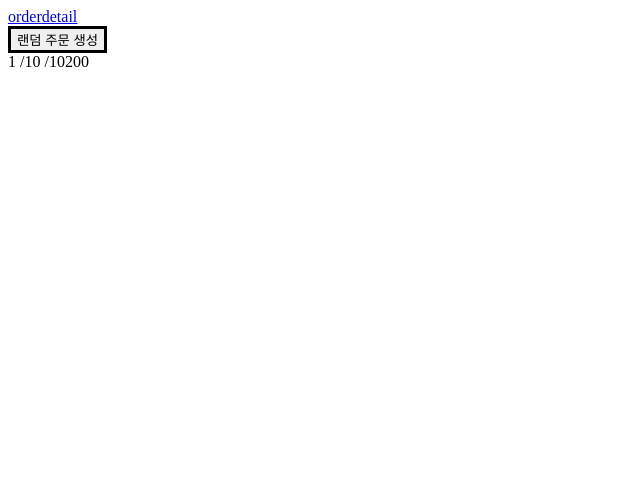
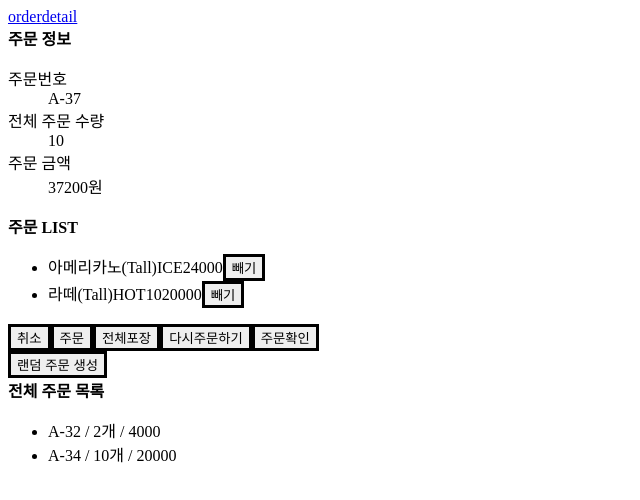
Before and after one commit to james-yang-dev/cafe-study, a React (Create React App) app: page /detail in a window 1280 px wide. Shown: the top 500 px of the page, without its empty margins (0-640 px from the left). Built offline with nearby package versions, Linux system fonts and the light colour scheme.

Commit message:
[feature/requirementAnalysis] 기능 분석 및 뼈대작성

```diff
--- a/src/features/detail/OrderDetail.js
+++ b/src/features/detail/OrderDetail.js
@@ -5,7 +5,35 @@ import { Button } from '../../components';
 import { getNextOrderId, orderListState } from '../../store';
 import { randomNumber } from '../../util/number'
 
+// TODO : 주문번호 INDEX + 1 (주문 상세로 이동하는 경우에는 유지)
+// TODO : 주문 목록에서 삭제
+// TODO : 주문 전체 수량, 가격 구하기
+// TODO : 주문 LIST 정보
+// TODO : 주문 내역 확인 경우 / 주문 상태인 경우에 따른 버튼, 항목 변경
+// TODO : 전체 포장 (전체 선택)
+// TODO : 다시 주문 하기 (주문 페이지로 이동, 이전 주문 데이터 불러오기)
+// TODO : store : recoil
+// TODO : styled
+// TODO : 더미데이터 > API
+
 export function OrderDetail() {
+  const userOrderList = [
+    {
+      "orderName": "아메리카노(Tall)",
+      "isIce": true,
+      "orderCount": 2,
+      "price": 4000,
+      "isTakeout": false,
+    },
+    {
+      "orderName": "라떼(Tall)",
+      "isIce": false,
+      "orderCount": 10,
+      "price": 20000,
+      "isTakeout": false
+    },
+  ];
+
   const [orders, setOrders] = useRecoilState(orderListState);
   const nextOrderId = useRecoilValue(getNextOrderId)
 
@@ -20,7 +48,39 @@ export function OrderDetail() {
     setOrders((orders) => [...orders, newOrder])
   }
 
-  const buttonText = '랜덤 주문 생성'
+  const handleCancel = () => {
+    if(window.confirm('주문을 취소하시겠습니까?')) {
+      console.log('취소 yes');
+    } else {
+      console.log('취소 no');
+    }
+  };
+
+  const handleOrder = () => {
+    console.log('주문');
+  }
+
+  const handleDelete = () => {
+    console.log('빼기');
+  };
+
+  const handleAllCheck = () => {
+    console.log('전체 포장');
+  };
+
+  const handleReorder = () => {
+    console.log('다시 주문 하기');
+  };
+
+  const handleConfirm = () => {
+    console.log('주문 확인');
+  }
+
+  const orderId = 'A-37';
+  const orderCount = 10;
+  const orderTotal = 37200;
+
+  const buttonText = '랜덤 주문 생성';
 
   return (
     <OrderDetailWrapper>
@@ -28,6 +88,44 @@ export function OrderDetail() {
       화면상 주문을 이곳에서 확인하고 주문 완료시에 리스트로 넘어가는 기능을 구현
       랜덤 주문 생성은 recoil 사용법을 가이드 함
       */}
+      <div>
+        <strong>주문 정보</strong>
+        <dl>
+          <dt>주문번호</dt>
+          <dd>{orderId}</dd>
+          <dt>전체 주문 수량</dt>
+          <dd>{orderCount}</dd>
+          <dt>주문 금액</dt>
+          <dd>{orderTotal}원</dd>
+        </dl>
+        <strong>주문 LIST</strong>
+        <ul>
+          {
+            userOrderList.map((item, index) => {
+              const name = item.orderName;
+              const isIce = item.isIce;
+              const price = item.price;
+              const count = item.orderCount;
+              const isTakeout = item.isTakeout;
+              return (
+                <li key={`user_order_${index}`}>
+                  <span>{name}</span>
+                  <span>{isIce ? 'ICE' : 'HOT'}</span>
+                  <span>{count}</span>
+                  <span>{price}</span>
+                  <Button onClick={handleDelete} text="빼기" />
+                  <span>{isTakeout}</span>
+                </li>
+              )
+            })
+          }
+        </ul>
+        <Button onClick={handleCancel} text="취소"/>
+        <Button onClick={handleOrder} text="주문"/>
+        <Button onClick={handleAllCheck} text="전체포장"/>
+        <Button onClick={handleReorder} text="다시주문하기"/>
+        <Button onClick={handleConfirm} text="주문확인"/>
+      </div>
       <Button onClick={handleRandomOrder} text={buttonText} />
     </OrderDetailWrapper>
   )
@@ -35,4 +133,4 @@ export function OrderDetail() {
 
 const OrderDetailWrapper = styled.div`
 
-`
+`;
--- a/src/features/detail/OrderList.js
+++ b/src/features/detail/OrderList.js
@@ -3,25 +3,62 @@ import React from 'react'
 import { useRecoilValue } from 'recoil';
 import { orderListState } from '../../store';
 
+// TODO : 주문 전체 목록 불러오기
+// TODO : 개별 주문 상태 변경 (완료 버튼 누를 경우 취소선 적용)
+// TODO : store : recoil
+// TODO : styled
+// TODO : 더미데이터 > API
+
 export function OrderList() {
+  const allOrderList = [
+    {
+      "orderCode": "A-32",
+      "orderCount": 2,
+      "totalPrice": 4000,
+      "isComplete": true
+    },
+    {
+      "orderCode": "A-34",
+      "orderCount": 10,
+      "totalPrice": 20000,
+      "isComplete": false
+    },
+  ]
   const orderList = useRecoilValue(orderListState);
   return (
     <OrderListWrapper>
+      <strong>전체 주문 목록</strong>
+      <ul>
+        {
+          allOrderList.map((item) => {
+            const code = item.orderCode;
+            const count = item.orderCount;
+            const isComplete = item.isComplete;
+            const totalPrice = item.totalPrice;
+            return (
+              // isComplete가 true면 취소선 처리
+              <li key={item.orderCode}>
+                {code} / {count}개 / {totalPrice}
+              </li>
+            )
+          })
+        }
+      </ul>
       {/*
       리스트를 처리하는 방식을 본인 스타일로 구현
       어떻게 바꿔도 상관 없음
       리코일 사용법을 위해 간단한 예시를 둠
        */}
-      {orderList.map(order => {
-        const { orderId, orderCount, orderPrice } = order
-        return (
-          <div key={orderId}>
-            {orderId} /
-            {orderCount} /
-            {orderPrice}
-          </div>
-        )
-      })}
+      {/*{orderList.map(order => {*/}
+      {/*  const { orderId, orderCount, orderPrice } = order*/}
+      {/*  return (*/}
+      {/*    <div key={orderId}>*/}
+      {/*      {orderId} /*/}
+      {/*      {orderCount} /*/}
+      {/*      {orderPrice}*/}
+      {/*    </div>*/}
+      {/*  )*/}
+      {/*})}*/}
     </OrderListWrapper>
   )
 }
--- a/src/features/order/MenuList.js
+++ b/src/features/order/MenuList.js
@@ -2,8 +2,69 @@ import styled from '@emotion/styled';
 import React from 'react'
 import { useRecoilValue } from 'recoil';
 import { menuListState } from '../../store';
+import {Button} from "../../components";
+
+// TODO : 메뉴 HOT, ICE 선택 - Input Change
+// TODO : 주문 추가 - 없으면 메뉴에 추가, 있으면 해당 항목 item + 1
+// TODO : Filter (메뉴명, 메뉴 태그)
+// TODO : 검색 (메뉴명, 금액) - Input Change
+// TODO : store : recoil
+// TODO : styled
+// TODO : 더미데이터 > API
+
+// MEMO : 주문 정보 => store에 존재 해야함, 취소 버튼을 누르기 전까지 주문 정보 유지
 
 export function MenuList() {
+  const productList = {
+    'items': [
+      {
+        'productCode' : 'prd1',
+        'productPrice' : {
+          'size': {
+            'Tall': 3300,
+            'Grd': 4300,
+          }
+        },
+        'productName' : '아메리카노',
+        'productTag': [],
+      },
+      {
+        'productCode' : 'prd2',
+        'productPrice' : {
+          'size': {
+            'Tall': 5300,
+            'Grd': 6800,
+          }
+        },
+        'productName' : '바닐라라떼',
+        'productTag': ['Milk','우유'],
+      },
+      {
+        'productCode' : 'prd3',
+        'productPrice' : {
+          'size': {
+            'Tall': 4800,
+            'Grd': 6200
+          }
+        },
+        'productName' : '요거트',
+        'productTag': ['Milk','우유']
+      },
+    ],
+  };
+
+  const filterConditionList = ['Tall', 'Grd', 'ICE', 'Milk'];
+
+  const handleSearch = () => {
+    console.log('검색');
+  };
+
+  const handleFilter = (e) => (item) => {
+    console.log('필터');
+    console.log(e);
+    console.log(item);
+  };
+
   const menuList = useRecoilValue(menuListState);
   return (
     <MenuListWrapper>
@@ -13,16 +74,54 @@ export function MenuList() {
       리코일 사용법을 위해 간단한 예시를 둠
       분할이 필요하면 분할 할 것
        */}
-      {menuList.map(menu => {
-        const { menuId, menuName, menuSize, menuPrice } = menu
-        return (
-          <div key={menuId}>
-            {menuName} /
-            {menuSize} /
-            {menuPrice}
-          </div>
-        )
-      })}
+      <strong>메뉴 검색</strong>
+      <input type="text" id="searchKeyword" title="검색" />
+      <Button onClick={handleSearch} text="검색"/>
+      <strong>필터 LIST</strong>
+      <ul>
+        {
+          filterConditionList.map((item, index) => {
+            return (
+              <li key={`item_${index}`}>
+                <Button onClick={handleFilter(item)} text={item} />
+              </li>
+            )
+          })
+        }
+      </ul>
+      <strong>MENU LIST</strong>
+      <ul>
+        {
+          productList.items.map((item, index) => {
+            const size = item.productPrice.size;
+            const name = item.productName;
+            const sizeKeys = Object.keys(size);
+            return sizeKeys.map((sizeKey) => {
+              return (
+                <li key={`proud_${index}_${sizeKey}`}>
+                  <strong>{name} ({sizeKey})</strong>
+                  <label>
+                    <input type="radio" name="isIce" value="false"/>HOT
+                    <input type="radio" name="isIce" value="true"/>ICE
+                  </label>
+                  <strong>{size[sizeKey]}</strong>
+                </li>
+              )
+            })
+          })
+        }
+      </ul>
+
+      {/*{menuList.map(menu => {*/}
+      {/*  const { menuId, menuName, menuSize, menuPrice } = menu*/}
+      {/*  return (*/}
+      {/*    <div key={menuId}>*/}
+      {/*      {menuName} /*/}
+      {/*      {menuSize} /*/}
+      {/*      {menuPrice}*/}
+      {/*    </div>*/}
+      {/*  )*/}
+      {/*})}*/}
     </MenuListWrapper>
   )
 }
```
